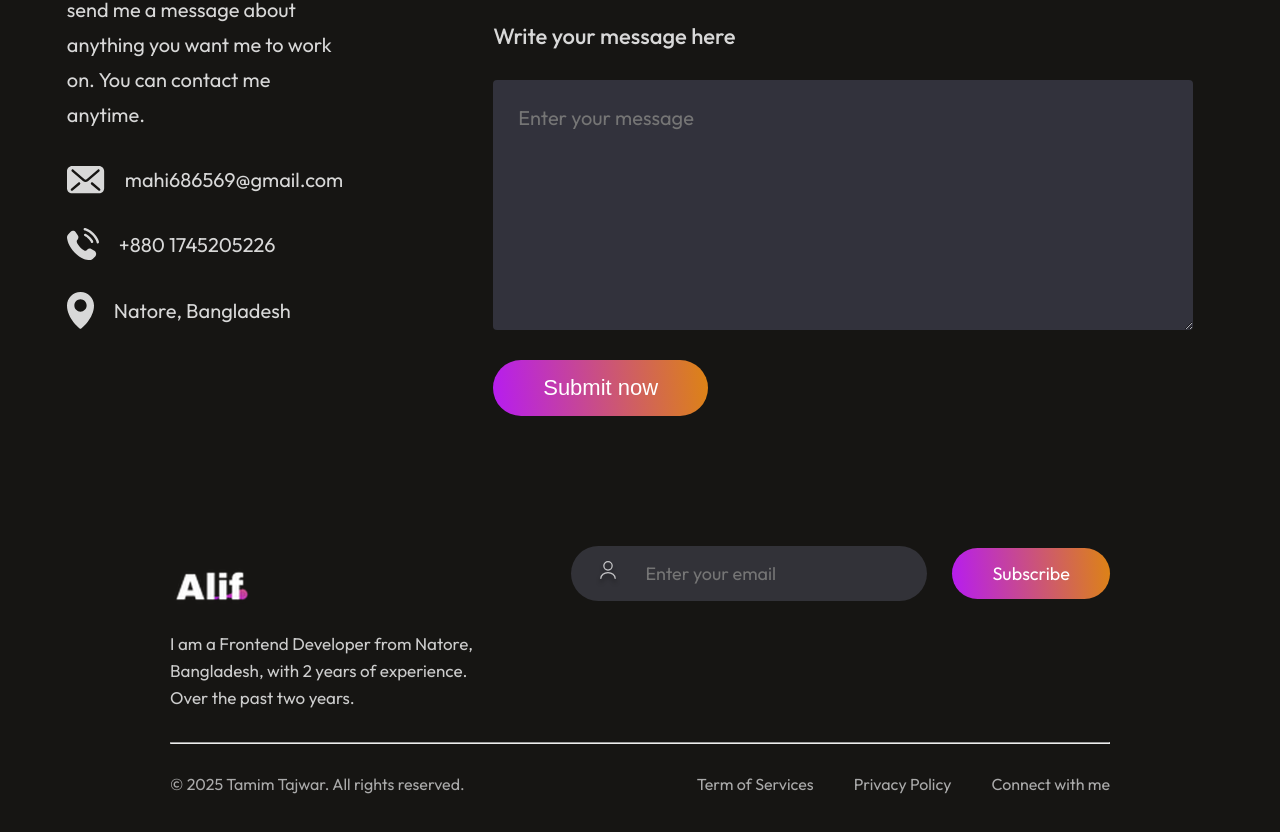
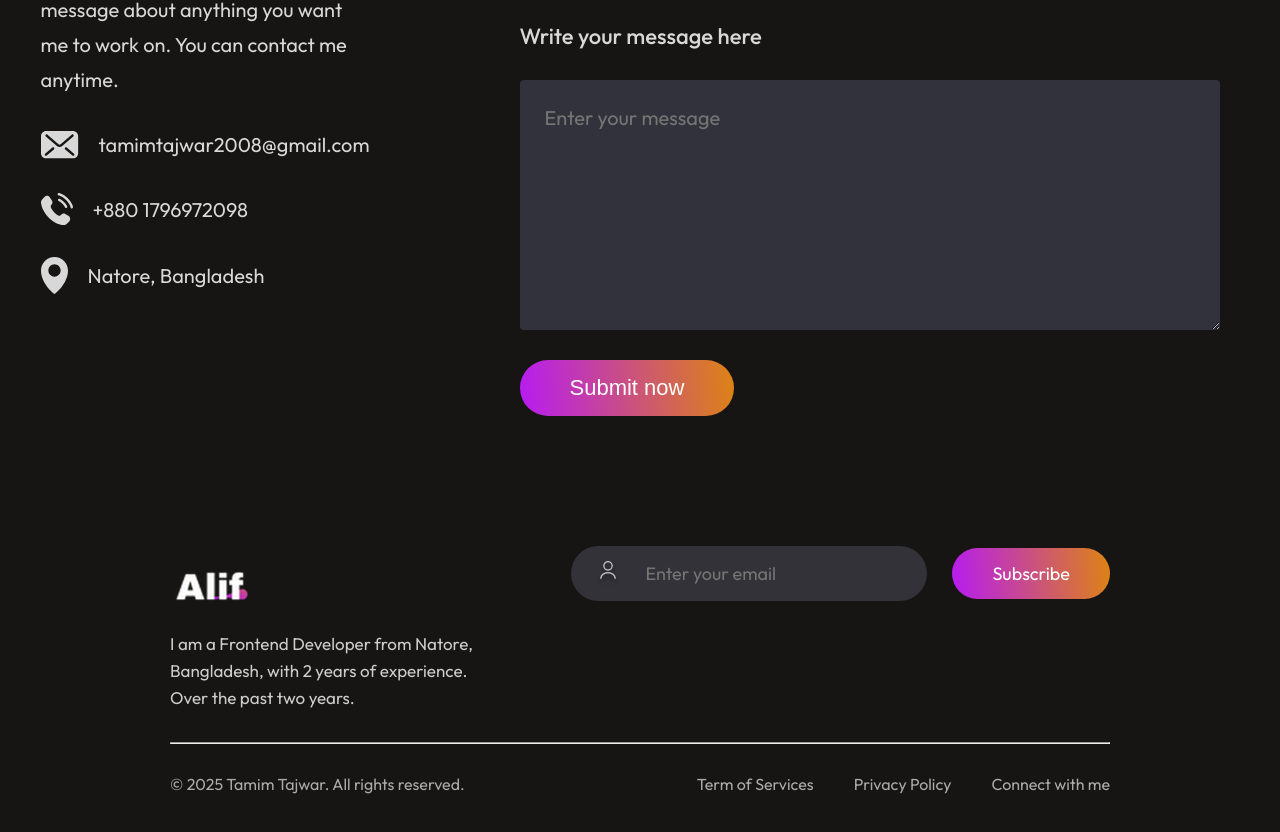
Before and after one commit to Tamim2098/Tamim-Tajwar-Alif-Portfolio, a React (Vite) app: page / in a window 1280 px wide. Shown: the part 4354-5186 px from the top of the page. Built offline with nearby package versions, Linux system fonts and the light colour scheme.

Commit message:
Update contact details in Contact component

```diff
--- a/src/Components/Contact/Contact.jsx
+++ b/src/Components/Contact/Contact.jsx
@@ -65,11 +65,11 @@ const Contact = () => {
           <div className="contact-details">
             <div className="contact-detail">
               <img src={mail_icon} alt="mail" />
-              <p>mahi686569@gmail.com</p>
+              <p>tamimtajwar2008@gmail.com</p>
             </div>
             <div className="contact-detail">
               <img src={call_icon} alt="call" />
-              <p>+880 1745205226</p>
+              <p>+880 1796972098</p>
             </div>
             <div className="contact-detail">
               <img src={location_icon} alt="location" />
```
